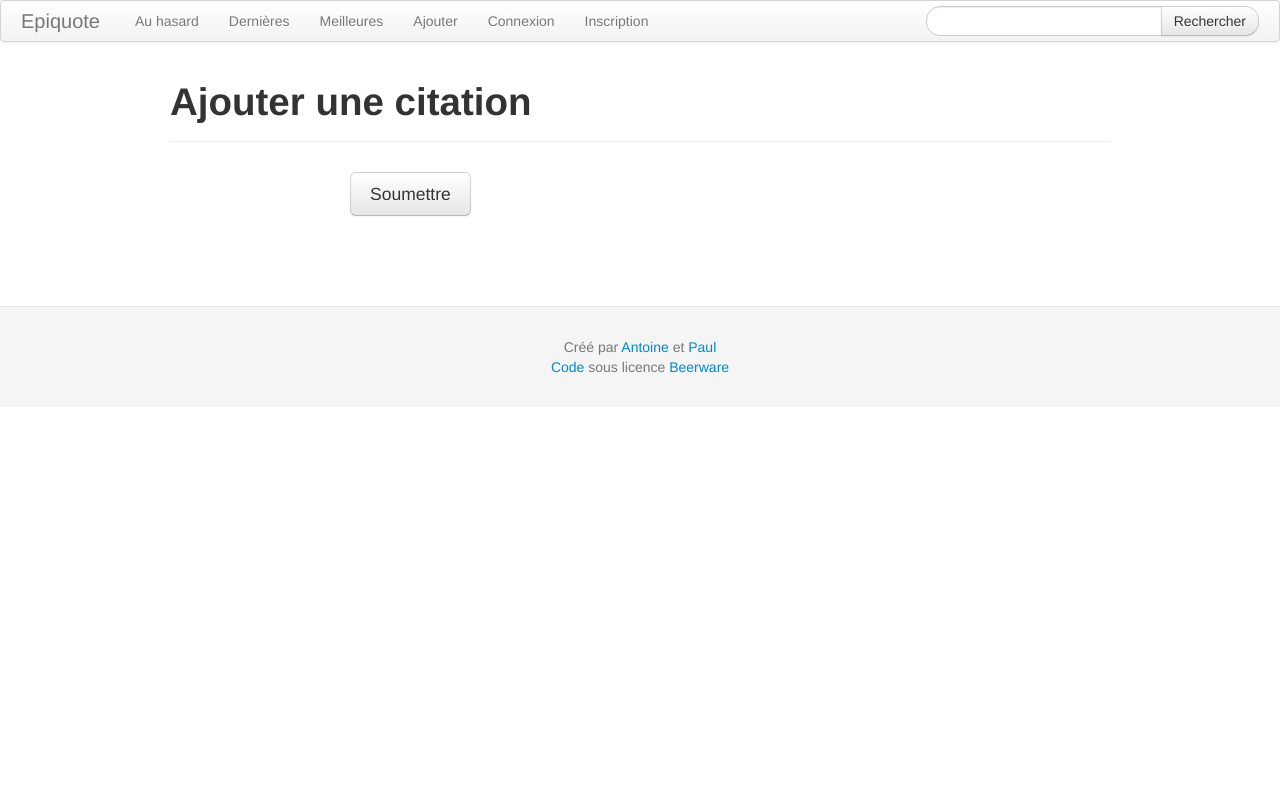
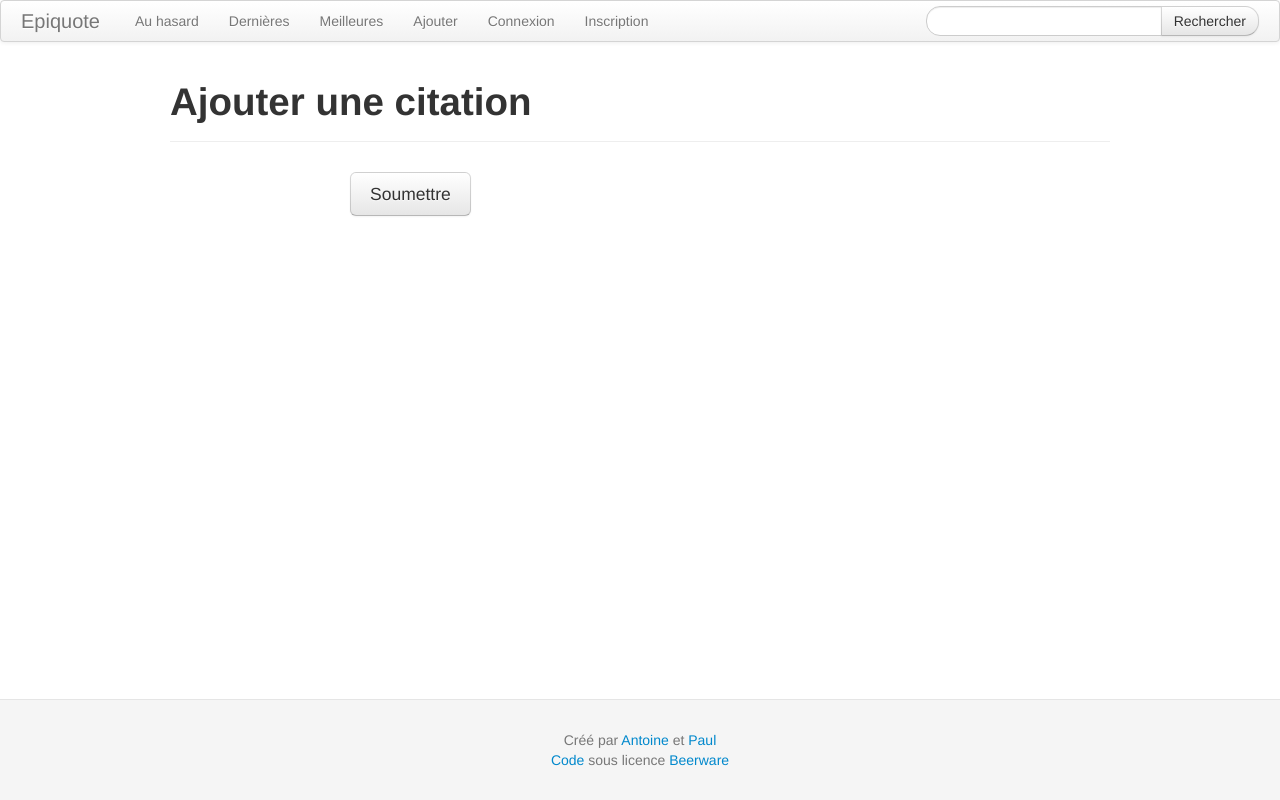
Before and after one commit to seirl/epiquote, a Django app: template templates/add.html in a window 1280 px wide. Run offline with Django 3.2, Linux system fonts and the light colour scheme; the template is opened without the code that fills it, so the values that code supplies are empty; some libraries are stand-ins or nearby versions.

Commit message:
fixed footer in templates

```diff
--- a/templates/base.html
+++ b/templates/base.html
@@ -14,6 +14,8 @@
       </div>
       {% block content %}{% endblock %}
     </div>
-    {% include "footer.html" %}
+    <div class="navbar navbar-fixed-bottom">
+        {% include "footer.html" %}
+    </div>
   </body>
 </html>
```
